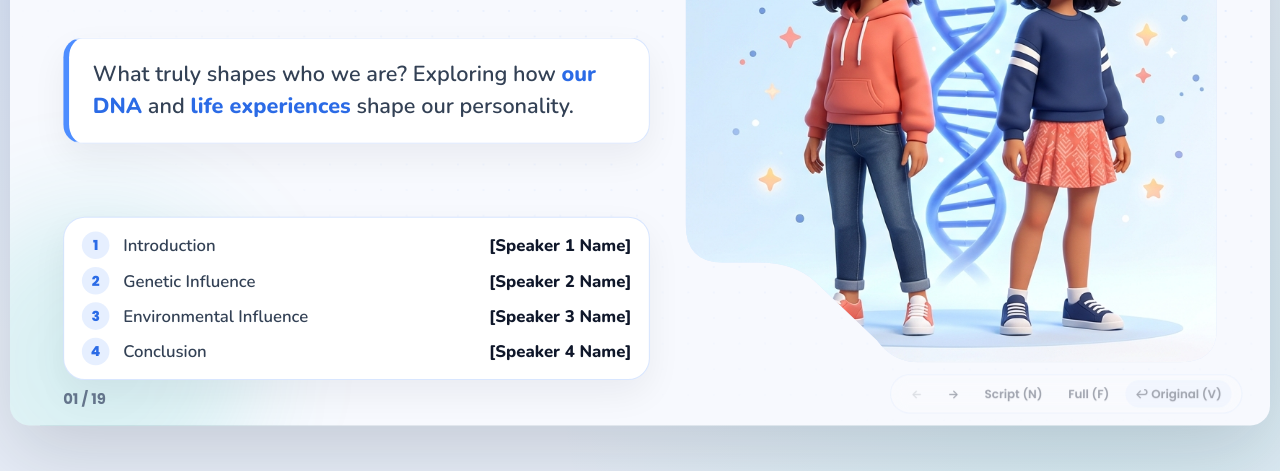
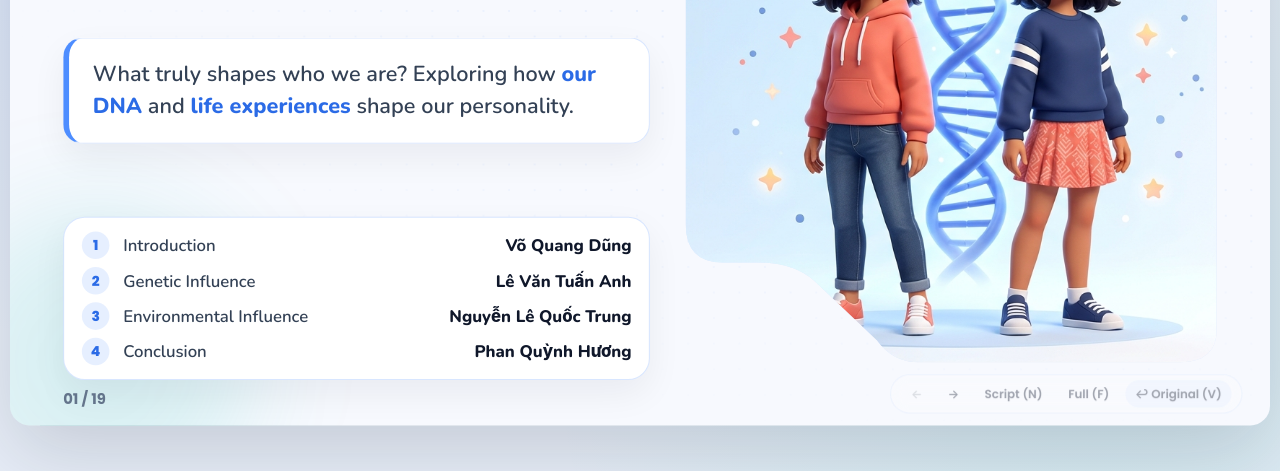
Before and after one commit to Vqd2k6/GE4, a plain HTML site: page index-v2.html in a window 1280 px wide. Shown: the part 329-800 px from the top of the page. Drawn offline with nearby package versions, Linux system fonts and the light colour scheme.

Commit message:
feat: show presenter names only on cover slide, fill names in speaker notes
Co-Authored-By: Claude Opus 5.5 <noreply@anthropic.com>

```diff
--- a/index-v2.html
+++ b/index-v2.html
@@ -49,7 +49,7 @@
         <!-- =================================================================
              SLIDE 1: COVER SLIDE
              ================================================================= -->
-        <section class="slide active" data-slide="0" data-part="1" data-notes="Good morning everyone. Today our group is going to talk about one of the most interesting questions in science: Nature versus Nurture — what truly shapes who we are? But first, let me start with a quick story.">
+        <section class="slide active" data-slide="0" data-part="1" data-notes="Good morning everyone. My name is Dũng, and today our group is going to talk about one of the most interesting questions in science: Nature versus Nurture — what truly shapes who we are? But first, let me start with a quick story.">
           <header class="slide-topbar anim anim-d1">
             <span class="section-tag">Pathway 3 &bull; English Presentation</span>
             <div class="topic-pills">
@@ -72,10 +72,10 @@
               </div>
 
               <div class="team-list anim anim-d4" aria-label="Presenters">
-                <div class="team-row"><span class="team-num">1</span><span class="team-part">Introduction</span><span class="team-name">[Speaker 1 Name]</span></div>
-                <div class="team-row"><span class="team-num">2</span><span class="team-part">Genetic Influence</span><span class="team-name">[Speaker 2 Name]</span></div>
-                <div class="team-row"><span class="team-num">3</span><span class="team-part">Environmental Influence</span><span class="team-name">[Speaker 3 Name]</span></div>
-                <div class="team-row"><span class="team-num">4</span><span class="team-part">Conclusion</span><span class="team-name">[Speaker 4 Name]</span></div>
+                <div class="team-row"><span class="team-num">1</span><span class="team-part">Introduction</span><span class="team-name">Võ Quang Dũng</span></div>
+                <div class="team-row"><span class="team-num">2</span><span class="team-part">Genetic Influence</span><span class="team-name">Lê Văn Tuấn Anh</span></div>
+                <div class="team-row"><span class="team-num">3</span><span class="team-part">Environmental Influence</span><span class="team-name">Nguyễn Lê Quốc Trung</span></div>
+                <div class="team-row"><span class="team-num">4</span><span class="team-part">Conclusion</span><span class="team-name">Phan Quỳnh Hương</span></div>
               </div>
             </div>
 
@@ -352,7 +352,7 @@
         <!-- =================================================================
              SLIDE 6: TRANSITION / HANDOFF TO SPEAKER 2
              ================================================================= -->
-        <section class="slide" data-slide="5" data-part="1" data-notes="So, going back to the twin sisters: is their difference already written in their DNA, or is it shaped by life? To answer the first half of that question, I'll hand it over to [Speaker 2 Name] to explore genetic influence.">
+        <section class="slide" data-slide="5" data-part="1" data-notes="So, going back to the twin sisters: is their difference already written in their DNA, or is it shaped by life? To answer the first half of that question, I'll hand it over to Tuấn Anh to explore genetic influence.">
           <header class="slide-topbar anim anim-d1">
             <span class="section-tag">Transition &bull; Up Next</span>
             <div class="topic-pills">
@@ -371,10 +371,10 @@
               </div>
 
               <div class="next-speaker-box anim anim-d4">
-                <div class="next-badge">Next Speaker &bull; Part 2</div>
+                <div class="next-badge">Up Next &bull; Part 2</div>
                 <h3 class="next-title">Genetic Influence</h3>
                 <p class="body-text">
-                  <span class="highlight-blue">[Speaker 2 Name]</span> explains which traits may come from our parents.
+                  Which personality traits may come from our parents?
                 </p>
                 <div class="preview-chips">
                   <span class="preview-chip">Shy or Outgoing</span>
@@ -396,7 +396,7 @@
              ================================================================= -->
 
         <!-- SLIDE 7: GENES FROM PARENTS -->
-        <section class="slide" data-slide="6" data-part="2" data-notes="Thank you, [Speaker 1 Name]. Hello everyone, I'm [Speaker 2 Name]. Now, I will talk about the influence of genetics on our personality. As we know, every person receives genes from their parents. These genes do not only affect our physical appearance, but they may also influence our natural behavior and personality.">
+        <section class="slide" data-slide="6" data-part="2" data-notes="Thank you, Dũng. Hello everyone, I'm Tuấn Anh. Now, I will talk about the influence of genetics on our personality. As we know, every person receives genes from their parents. These genes do not only affect our physical appearance, but they may also influence our natural behavior and personality.">
           <header class="slide-topbar anim anim-d1">
             <span class="section-tag">Part 02 &bull; Genetic Influence</span>
             <div class="topic-pills">
@@ -410,7 +410,6 @@
           <div class="personality-grid">
             <div class="personality-left">
               <div class="anim anim-d2">
-                <div class="speaker-chip">Speaker 2 &bull; [Speaker 2 Name]</div>
                 <h2 class="slide-heading">Genes from<br />Parents</h2>
               </div>
 
@@ -572,7 +571,7 @@
         </section>
 
         <!-- SLIDE 10: MAIN IDEA & HANDOFF TO PERSON 3 -->
-        <section class="slide" data-slide="9" data-part="2" data-notes="So, genetics is an important factor in personality, but it is not the only factor. Genes give us natural tendencies; the environment does the rest. In the next part, [Speaker 3 Name] will explain how the environment shapes our personality.">
+        <section class="slide" data-slide="9" data-part="2" data-notes="So, genetics is an important factor in personality, but it is not the only factor. Genes give us natural tendencies; the environment does the rest. In the next part, Trung will explain how the environment shapes our personality.">
           <header class="slide-topbar anim anim-d1">
             <span class="section-tag">Part 02 &bull; Main Idea</span>
             <div class="topic-pills">
@@ -595,7 +594,7 @@
                 <div class="next-badge">Up Next &bull; Part 3</div>
                 <h3 class="next-title">Environmental Influence</h3>
                 <p class="body-text">
-                  <span class="highlight-blue">[Speaker 3 Name]</span> explains how our surroundings shape us.
+                  How family, friends, and experiences shape who we are.
                 </p>
                 <div class="preview-chips">
                   <span class="preview-chip">Family</span>
@@ -628,7 +627,7 @@
              ================================================================= -->
 
         <!-- SLIDE 11: PART 3 INTRO — BLUEPRINT VS HOUSE -->
-        <section class="slide" data-slide="10" data-part="3" data-notes="Thank you, [Speaker 2 Name]. Hello everyone, I'm [Speaker 3 Name], and I'll talk about environmental influence — the nurture side. Here is a simple way to think about it: genes are the blueprint, but the environment builds the house. Two houses can come from the same blueprint and still look completely different, because of who builds them and how. In my part, I will look at three main factors: family, friends and school, and life experiences.">
+        <section class="slide" data-slide="10" data-part="3" data-notes="Thank you, Tuấn Anh. Hello everyone, I'm Trung, and I'll talk about environmental influence — the nurture side. Here is a simple way to think about it: genes are the blueprint, but the environment builds the house. Two houses can come from the same blueprint and still look completely different, because of who builds them and how. In my part, I will look at three main factors: family, friends and school, and life experiences.">
           <header class="slide-topbar anim anim-d1">
             <span class="section-tag">Part 03 &bull; Environmental Influence</span>
             <div class="topic-pills">
@@ -642,7 +641,6 @@
           <div class="personality-grid">
             <div class="personality-left">
               <div class="anim anim-d2">
-                <div class="speaker-chip">Speaker 3 &bull; [Speaker 3 Name]</div>
                 <h2 class="slide-heading">Nurture:<br />Building the House</h2>
               </div>
 
@@ -789,7 +787,7 @@
         </section>
 
         <!-- SLIDE 14: 3. LIFE EXPERIENCES & EPIGENETICS -->
-        <section class="slide" data-slide="13" data-part="3" data-notes="Third, life experiences. Travel, challenges, successes, and even failures change the way we see the world. A difficult moment can make us stronger and more resilient. Scientists have also found something called epigenetics: our environment — things like stress, diet, or sleep — can switch some genes on or off. In other words, nature and nurture are not separate; they work together. So, genes give us potential, but life shapes our final story. Now, [Speaker 4 Name] will bring everything together in our conclusion.">
+        <section class="slide" data-slide="13" data-part="3" data-notes="Third, life experiences. Travel, challenges, successes, and even failures change the way we see the world. A difficult moment can make us stronger and more resilient. Scientists have also found something called epigenetics: our environment — things like stress, diet, or sleep — can switch some genes on or off. In other words, nature and nurture are not separate; they work together. So, genes give us potential, but life shapes our final story. Now, Hương will bring everything together in our conclusion.">
           <header class="slide-topbar anim anim-d1">
             <span class="section-tag">Part 03 &bull; Factor 03</span>
             <div class="topic-pills">
@@ -830,7 +828,7 @@
                 &ldquo;Genes give us <span class="highlight-blue">potential</span>, but life shapes our <span class="highlight-blue">final story</span>.&rdquo;
               </div>
 
-              <div class="up-next-line anim anim-d5">Up next: <strong>Conclusion</strong> &bull; [Speaker 4 Name]</div>
+              <div class="up-next-line anim anim-d5">Up next: <strong>Conclusion</strong></div>
             </div>
 
             <div class="media-frame mask-l-shape handoff-img-frame anim anim-d3">
@@ -844,7 +842,7 @@
              ================================================================= -->
 
         <!-- SLIDE 15: CONCLUSION — NATURE + NURTURE WORK TOGETHER (v2: answers the opening story) -->
-        <section class="slide" data-slide="14" data-part="4" data-notes="Thank you, [Speaker 3 Name]. Hi everyone, I'm [Speaker 4 Name], and I will wrap up our presentation. Let's go back to the twin sisters from the beginning. They share their parents' genes and the same room, so why are they so different? Now we can answer. Their genes gave each of them some natural tendencies. But their friends, their choices, and their own experiences are not exactly the same — and these small differences grow over time. So the answer is not nature or nurture. It is nature and nurture, working together.">
+        <section class="slide" data-slide="14" data-part="4" data-notes="Thank you, Trung. Hi everyone, I'm Hương, and I will wrap up our presentation. Let's go back to the twin sisters from the beginning. They share their parents' genes and the same room, so why are they so different? Now we can answer. Their genes gave each of them some natural tendencies. But their friends, their choices, and their own experiences are not exactly the same — and these small differences grow over time. So the answer is not nature or nurture. It is nature and nurture, working together.">
           <header class="slide-topbar anim anim-d1">
             <span class="section-tag">Part 04 &bull; Conclusion</span>
           </header>
@@ -852,7 +850,6 @@
           <div class="handoff-grid">
             <div class="handoff-left">
               <div class="anim anim-d2">
-                <div class="speaker-chip">Speaker 4 &bull; [Speaker 4 Name]</div>
                 <h2 class="slide-heading">Nature <span class="plus-accent">+</span> Nurture<br />Work Together</h2>
               </div>
 
```
Also changed, not shown: 1 other file.
